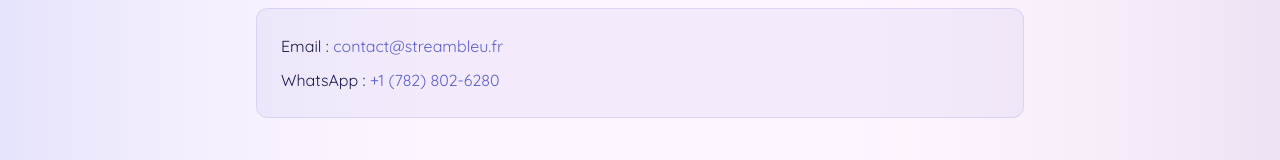
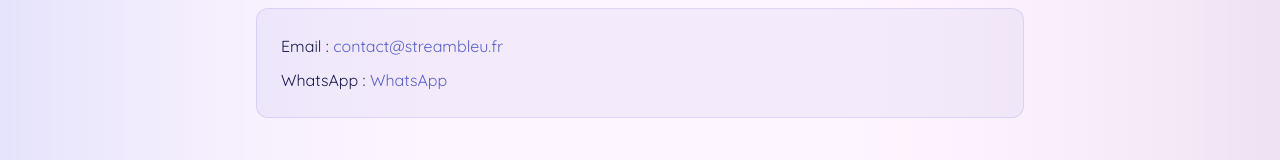
Before and after one commit to medmaar/streambleu-fr, a Next.js app: page /conditions-utilisation in a window 1280 px wide. Shown: the part 2063-2223 px from the top of the page. Built offline with nearby package versions, Linux system fonts and the light colour scheme.

Commit message:
Remove visible WhatsApp number text across legal/contact/FAQ pages; contact still works via redirect link

```diff
--- a/src/app/conditions-utilisation/page.tsx
+++ b/src/app/conditions-utilisation/page.tsx
@@ -49,7 +49,7 @@
             <p style={{ color: "#333", marginBottom: 16 }}>Pour toute question concernant ces Conditions d&apos;utilisation :</p>
             <div style={{ background: "rgba(90,95,207,0.06)", borderRadius: 12, padding: 24, border: "1px solid rgba(90,95,207,0.15)" }}>
               <p>Email : <a href="mailto:contact@streambleu.fr" style={{ color: "#5a5fcf" }}>contact@streambleu.fr</a></p>
-              <p className="mt-2">WhatsApp : <a href="/discuter/wa" target="_blank" rel="noopener noreferrer" style={{ color: "#5a5fcf" }}>+1 (782) 802-6280</a></p>
+              <p className="mt-2">WhatsApp : <a href="/discuter/wa" target="_blank" rel="noopener noreferrer" style={{ color: "#5a5fcf" }}>WhatsApp</a></p>
             </div>
           </section>
         </div>
--- a/src/app/contact/page.tsx
+++ b/src/app/contact/page.tsx
@@ -43,7 +43,7 @@
             <div style={{ background: "#fff", borderRadius: 20, padding: "24px 28px", border: "1px solid rgba(90,95,207,0.12)", boxShadow: "0 4px 20px rgba(90,95,207,0.07)" }}>
               <h2 style={{ fontSize: 20, fontWeight: 700, color: "#1a1a4e", marginBottom: 6 }}>💬 WhatsApp</h2>
               <p style={{ color: "#555", fontSize: 14, marginBottom: 8, lineHeight: 1.6 }}>Réponse la plus rapide — généralement en moins de 5 minutes.</p>
-              <p style={{ color: "#5a5fcf", fontSize: 13, fontWeight: 600, marginBottom: 16 }}>+1 (782) 802-6280</p>
+              <p style={{ color: "#5a5fcf", fontSize: 13, fontWeight: 600, marginBottom: 16 }}>Cliquez pour discuter</p>
               <a href="/discuter/wa?msg=Bonjour%20Stream%20Bleu%2C%20je%20suis%20int%C3%A9ress%C3%A9%20par%20votre%20service."
                 target="_blank" rel="noopener noreferrer"
                 style={{ background: "#25D366", color: "#fff", fontWeight: 700, padding: "12px 28px", borderRadius: 12, fontSize: 14, textDecoration: "none", display: "inline-block" }}>
--- a/src/app/politique-confidentialite/page.tsx
+++ b/src/app/politique-confidentialite/page.tsx
@@ -101,7 +101,7 @@
             <p style={{ color: "#333", marginBottom: 16 }}>Si vous avez des questions concernant cette Politique de confidentialité :</p>
             <div style={{ background: "rgba(90,95,207,0.06)", borderRadius: 12, padding: 24, border: "1px solid rgba(90,95,207,0.15)" }}>
               <p>Email : <a href="mailto:contact@streambleu.fr" style={{ color: "#5a5fcf" }}>contact@streambleu.fr</a></p>
-              <p className="mt-2">WhatsApp : <a href="/discuter/wa" target="_blank" rel="noopener noreferrer" style={{ color: "#5a5fcf" }}>+1 (782) 802-6280</a></p>
+              <p className="mt-2">WhatsApp : <a href="/discuter/wa" target="_blank" rel="noopener noreferrer" style={{ color: "#5a5fcf" }}>WhatsApp</a></p>
             </div>
           </section>
         </div>
--- a/src/app/politique-remboursement/page.tsx
+++ b/src/app/politique-remboursement/page.tsx
@@ -74,7 +74,7 @@
             <h2 className="text-2xl font-bold mb-3" style={{ color: "#1a1a4e" }}>5. Nous contacter</h2>
             <p className="mb-4">Si vous pensez être éligible à une exception ou avez une question de facturation, contactez-nous.</p>
             <div style={{ background: "rgba(90,95,207,0.06)", borderRadius: 12, padding: 24, border: "1px solid rgba(90,95,207,0.15)" }}>
-              <p><span style={{ color: "#5a5fcf", fontWeight: 600 }}>WhatsApp : </span><a href="/discuter/wa" target="_blank" rel="noopener noreferrer" style={{ color: "#5a5fcf" }}>+1 (782) 802-6280</a></p>
+              <p><span style={{ color: "#5a5fcf", fontWeight: 600 }}>WhatsApp : </span><a href="/discuter/wa" target="_blank" rel="noopener noreferrer" style={{ color: "#5a5fcf" }}>WhatsApp</a></p>
               <p className="mt-2"><span style={{ color: "#5a5fcf", fontWeight: 600 }}>Telegram : </span><a href="https://t.me/IPTVFranceSupport" target="_blank" rel="noopener noreferrer" style={{ color: "#5a5fcf" }}>@IPTVFranceSupport</a></p>
               <p className="mt-2"><span style={{ color: "#5a5fcf", fontWeight: 600 }}>Email : </span><a href="mailto:contact@streambleu.fr" style={{ color: "#5a5fcf" }}>contact@streambleu.fr</a></p>
             </div>
--- a/src/app/tarifs/12-mois/page.tsx
+++ b/src/app/tarifs/12-mois/page.tsx
@@ -42,7 +42,7 @@
   },
   {
     q: "Comment obtenir du support en cas de problème ?",
-    a: "Our Français support team is disponible 24h/24 via WhatsApp (+1 782-802-6280) and email en français. Most issues are resolved within minutes, any time of day.",
+    a: "Our Français support team is disponible 24h/24 via WhatsApp and email en français. Most issues are resolved within minutes, any time of day.",
   },
 ];
 
```
